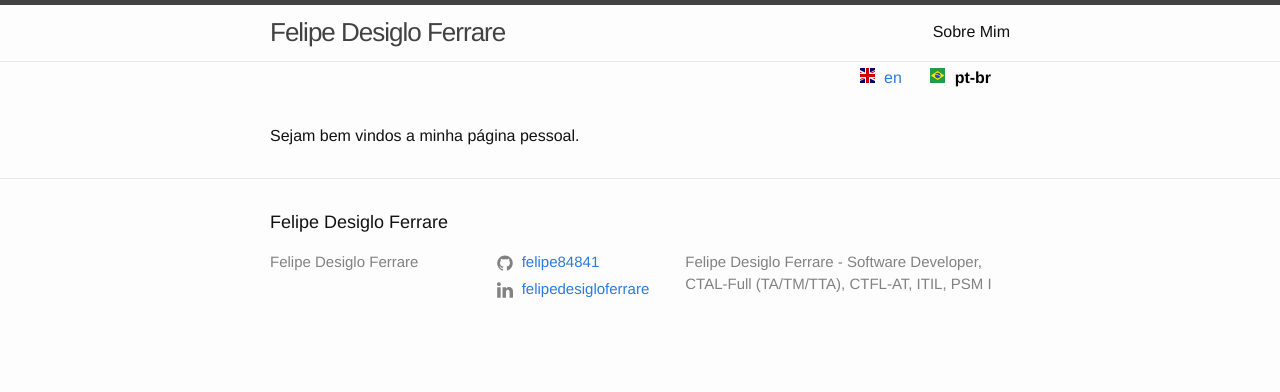
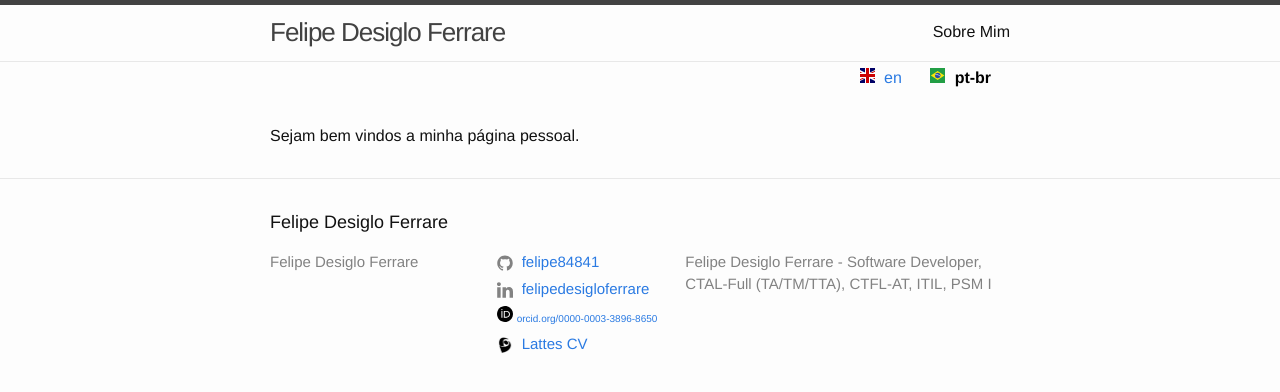
Before and after one commit to felipe84841/felipe84841.github.io, a Jekyll site: the page built from index.html, in a window 1280 px wide. Shown: the top 392 px of the page. Built offline with Jekyll 4.4.1, drawn with Linux system fonts in a browser that asks for light colours.

Commit message:
Add Linkedin and ORCID

```diff
--- a/_config.yml
+++ b/_config.yml
@@ -9,6 +9,8 @@ Contry: BR
 baseurl: "" # the subpath of your site, e.g. /blog
 url: "https://felipe84841.github.io/" # the base hostname & protocol for your site, e.g. http://example.com
 github_username:  felipe84841
+orcid_ID: 0000-0003-3896-8650
+lattes_CV: 6035797505367483
 linkedin_username:
     name: felipedesigloferrare
     pt-br: felipedesigloferrare
--- a/_includes/footer.html
+++ b/_includes/footer.html
@@ -34,6 +34,19 @@
 		</li>
 		{% endif %}
 
+	   {% if site.orcid_ID %}
+		<li>
+			{% include icon-orcid.html %}
+		</li>
+		{% endif %}
+
+
+		{% if site.lattes_CV %}
+		<li>
+			{% include icon-lattes.html %}
+		</li>
+		{% endif %}
+
         </ul>
       </div>
 
--- /dev/null
+++ b/_includes/icon-lattes.html
@@ -0,0 +1,4 @@
+ <a href="http://lattes.cnpq.br/{{ site.lattes_CV }}">
+	<img src="/assets/lattes.png" class="icon"  width="16" />
+    <span class="username">Lattes CV</span>
+  </a>
--- /dev/null
+++ b/_includes/icon-orcid.html
@@ -0,0 +1,6 @@
+ <a href="https://orcid.org/{{ site.orcid_ID }}">
+    <!-- <span class="icon"> -->
+		{% include vector_iD_icon-bw.svg %}
+    <!-- </span> -->
+    <span class="username" style="font-size: 10px">orcid.org/{{ site.orcid_ID }}</span>
+  </a>
```
Also changed, not shown: _includes/vector_iD_icon-bw.svg (added), assets/lattes.png (added).
